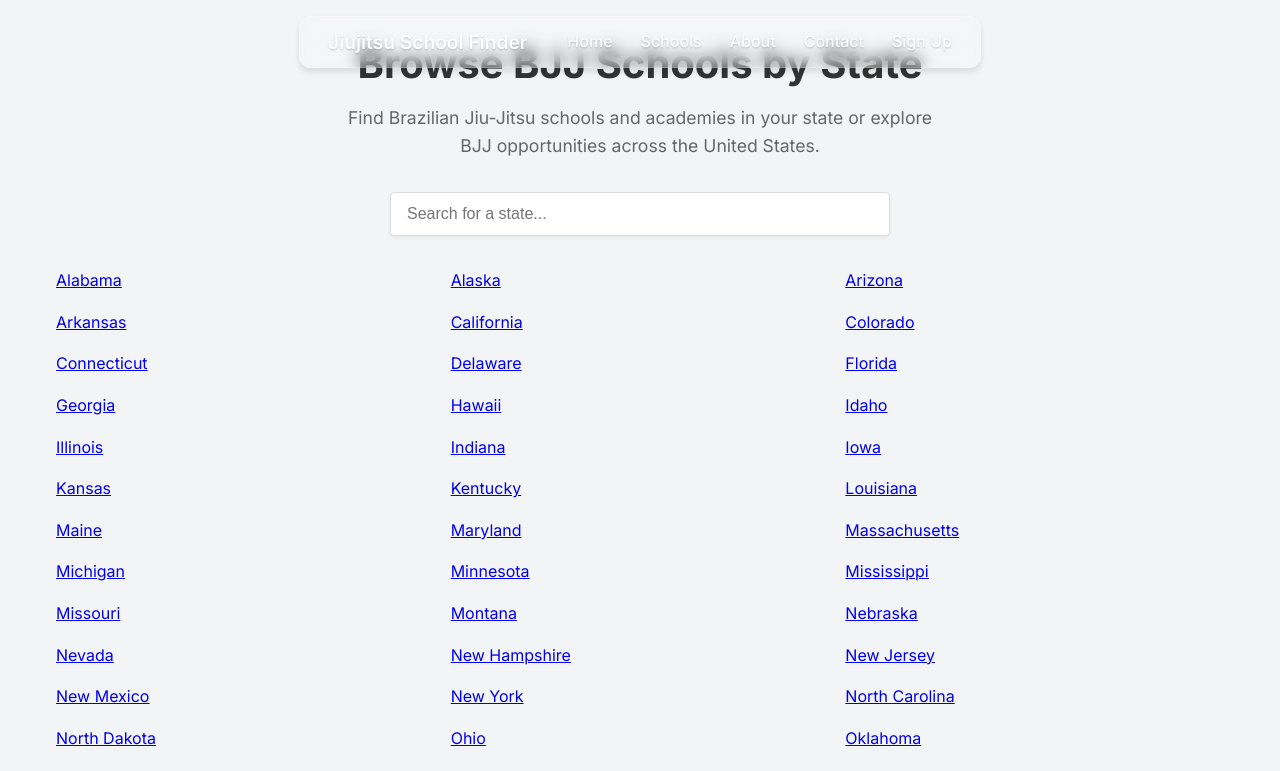
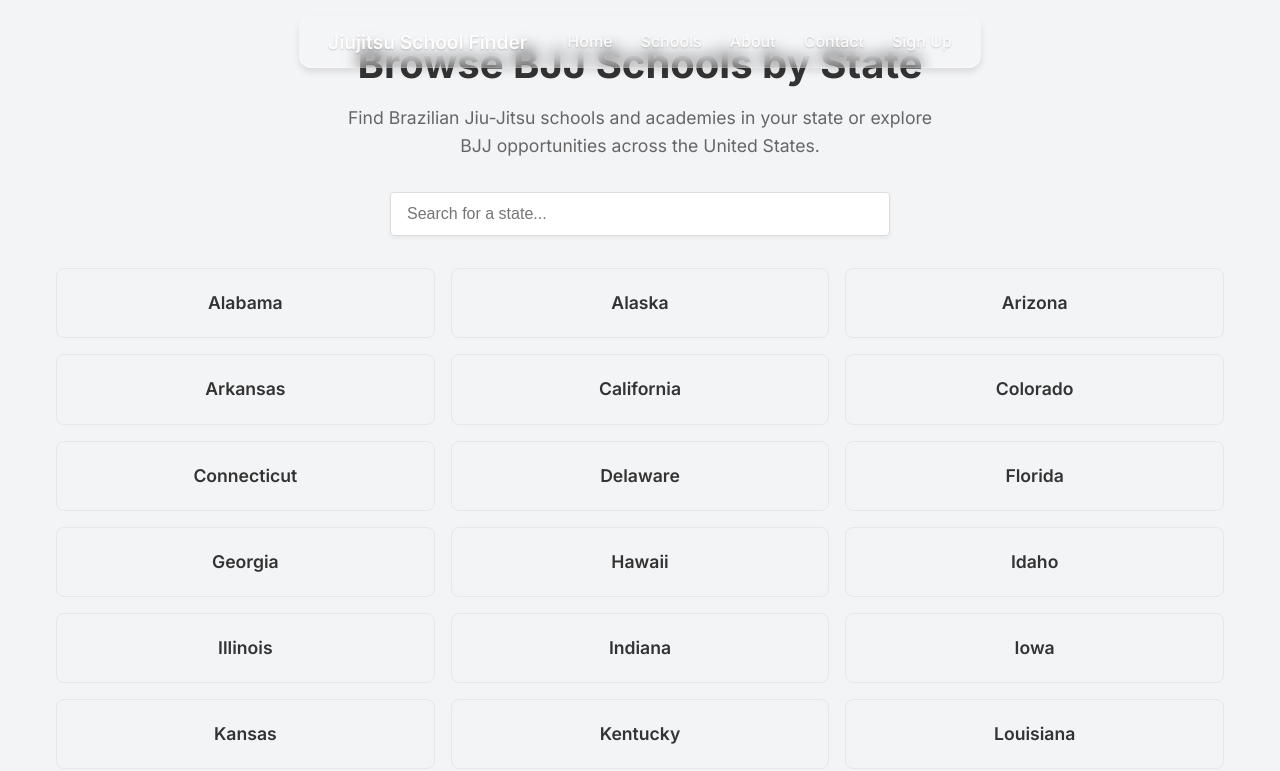
Before and after one commit to sgcaroll98/bjj-school-finder-fixed, a Next.js app: page /states in a window 1280 px wide. Shown: the top 771 px of the page. Built offline with nearby package versions, Linux system fonts and the light colour scheme; no server answers.

Commit message:
Add files via upload

```diff
--- a/pages/states.js
+++ b/pages/states.js
@@ -72,104 +72,7 @@ export default function States() {
       <Head>
         <title>Browse BJJ Schools by State | BJJ School Finder</title>
         <meta name="description" content="Explore Brazilian Jiu-Jitsu schools and academies across different states in the US." />
-        <style jsx>{`
-          .states-container {
-            padding: 2rem 1rem;
-            max-width: 1200px;
-            margin: 0 auto;
-          }
-
-          .page-header {
-            text-align: center;
-            margin-bottom: 2rem;
-          }
-
-          .page-title {
-            font-size: 2.5rem;
-            color: #333;
-            margin-bottom: 0.5rem;
-          }
-
-          .page-subtitle {
-            font-size: 1.1rem;
-            color: #666;
-            max-width: 600px;
-            margin: 0 auto;
-          }
-
-          .search-box {
-            max-width: 500px;
-            margin: 0 auto 2rem;
-            position: relative;
-          }
-
-          .search-input {
-            width: 100%;
-            padding: 0.75rem 1rem;
-            border: 1px solid #ddd;
-            border-radius: 4px;
-            font-size: 1rem;
-            box-shadow: 0 2px 4px rgba(0,0,0,0.05);
-          }
-
-          .search-input:focus {
-            outline: none;
-            border-color: #4f46e5;
-            box-shadow: 0 0 0 3px rgba(79, 70, 229, 0.1);
-          }
-
-          .states-grid {
-            display: grid;
-            grid-template-columns: repeat(3, 1fr);
-            gap: 1rem;
-          }
-
-          .state-button {
-            display: block;
-            background-color: #f3f4f6;
-            border: 1px solid #e5e7eb;
-            border-radius: 8px;
-            padding: 1.25rem 1rem;
-            text-align: center;
-            font-size: 1.1rem;
-            font-weight: 600;
-            color: #333;
-            text-decoration: none;
-            transition: all 0.2s ease;
-          }
-
-          .state-button:hover {
-            background-color: #4f46e5;
-            color: white;
-            border-color: #4f46e5;
-            transform: translateY(-2px);
-            box-shadow: 0 4px 6px rgba(0,0,0,0.1);
-          }
-
-          .no-results {
-            text-align: center;
-            padding: 3rem 1rem;
-            background-color: #f9fafb;
-            border-radius: 8px;
-            grid-column: 1 / -1;
-          }
-
-          @media (max-width: 768px) {
-            .states-grid {
-              grid-template-columns: repeat(2, 1fr);
-            }
-
-            .page-title {
-              font-size: 2rem;
-            }
-          }
-
-          @media (max-width: 480px) {
-            .states-grid {
-              grid-template-columns: 1fr;
-            }
-          }
-        `}</style>
+        <link rel="stylesheet" href="/styles/states.css" />
       </Head>
 
       <div className="states-container">
@@ -204,7 +107,7 @@ export default function States() {
           </div>
         ) : (
           <div className="no-results">
-            <p style={{ fontSize: '1.2rem', color: '#666' }}>
+            <p className="no-results-text">
               No states found matching "{searchTerm}". Try a different search term.
             </p>
           </div>
--- /dev/null
+++ b/public/styles/states.css
@@ -0,0 +1,106 @@
+/* States Page Styles */
+.states-container {
+  padding: 2rem 1rem;
+  max-width: 1200px;
+  margin: 0 auto;
+}
+
+.page-header {
+  text-align: center;
+  margin-bottom: 2rem;
+}
+
+.page-title {
+  font-size: 2.5rem;
+  color: #333;
+  margin-bottom: 0.5rem;
+}
+
+.page-subtitle {
+  font-size: 1.1rem;
+  color: #666;
+  max-width: 600px;
+  margin: 0 auto;
+}
+
+.search-box {
+  max-width: 500px;
+  margin: 0 auto 2rem;
+  position: relative;
+}
+
+.search-input {
+  width: 100%;
+  padding: 0.75rem 1rem;
+  border: 1px solid #ddd;
+  border-radius: 4px;
+  font-size: 1rem;
+  box-shadow: 0 2px 4px rgba(0,0,0,0.05);
+}
+
+.search-input:focus {
+  outline: none;
+  border-color: #4f46e5;
+  box-shadow: 0 0 0 3px rgba(79, 70, 229, 0.1);
+}
+
+/* State grid layout */
+.states-grid {
+  display: grid;
+  grid-template-columns: repeat(3, 1fr);
+  gap: 1rem;
+  list-style: none;
+  padding: 0;
+}
+
+.state-button {
+  display: block;
+  background-color: #f3f4f6;
+  border: 1px solid #e5e7eb;
+  border-radius: 8px;
+  padding: 1.25rem 1rem;
+  text-align: center;
+  font-size: 1.1rem;
+  font-weight: 600;
+  color: #333;
+  text-decoration: none;
+  transition: all 0.2s ease;
+}
+
+.state-button:hover {
+  background-color: #4f46e5;
+  color: white;
+  border-color: #4f46e5;
+  transform: translateY(-2px);
+  box-shadow: 0 4px 6px rgba(0,0,0,0.1);
+}
+
+.no-results {
+  text-align: center;
+  padding: 3rem 1rem;
+  background-color: #f9fafb;
+  border-radius: 8px;
+  grid-column: 1 / -1;
+}
+
+.no-results-text {
+  font-size: 1.2rem;
+  color: #666;
+}
+
+/* Responsive styles */
+@media (max-width: 768px) {
+  .states-grid {
+    grid-template-columns: repeat(2, 1fr);
+  }
+
+  .page-title {
+    font-size: 2rem;
+  }
+}
+
+@media (max-width: 480px) {
+  .states-grid {
+    grid-template-columns: 1fr;
+  }
+}
--- /dev/null
+++ b/styles/states.css
@@ -0,0 +1,106 @@
+/* States Page Styles */
+.states-container {
+  padding: 2rem 1rem;
+  max-width: 1200px;
+  margin: 0 auto;
+}
+
+.page-header {
+  text-align: center;
+  margin-bottom: 2rem;
+}
+
+.page-title {
+  font-size: 2.5rem;
+  color: #333;
+  margin-bottom: 0.5rem;
+}
+
+.page-subtitle {
+  font-size: 1.1rem;
+  color: #666;
+  max-width: 600px;
+  margin: 0 auto;
+}
+
+.search-box {
+  max-width: 500px;
+  margin: 0 auto 2rem;
+  position: relative;
+}
+
+.search-input {
+  width: 100%;
+  padding: 0.75rem 1rem;
+  border: 1px solid #ddd;
+  border-radius: 4px;
+  font-size: 1rem;
+  box-shadow: 0 2px 4px rgba(0,0,0,0.05);
+}
+
+.search-input:focus {
+  outline: none;
+  border-color: #4f46e5;
+  box-shadow: 0 0 0 3px rgba(79, 70, 229, 0.1);
+}
+
+/* State grid layout */
+.states-grid {
+  display: grid;
+  grid-template-columns: repeat(3, 1fr);
+  gap: 1rem;
+  list-style: none;
+  padding: 0;
+}
+
+.state-button {
+  display: block;
+  background-color: #f3f4f6;
+  border: 1px solid #e5e7eb;
+  border-radius: 8px;
+  padding: 1.25rem 1rem;
+  text-align: center;
+  font-size: 1.1rem;
+  font-weight: 600;
+  color: #333;
+  text-decoration: none;
+  transition: all 0.2s ease;
+}
+
+.state-button:hover {
+  background-color: #4f46e5;
+  color: white;
+  border-color: #4f46e5;
+  transform: translateY(-2px);
+  box-shadow: 0 4px 6px rgba(0,0,0,0.1);
+}
+
+.no-results {
+  text-align: center;
+  padding: 3rem 1rem;
+  background-color: #f9fafb;
+  border-radius: 8px;
+  grid-column: 1 / -1;
+}
+
+.no-results-text {
+  font-size: 1.2rem;
+  color: #666;
+}
+
+/* Responsive styles */
+@media (max-width: 768px) {
+  .states-grid {
+    grid-template-columns: repeat(2, 1fr);
+  }
+
+  .page-title {
+    font-size: 2rem;
+  }
+}
+
+@media (max-width: 480px) {
+  .states-grid {
+    grid-template-columns: 1fr;
+  }
+}
```
